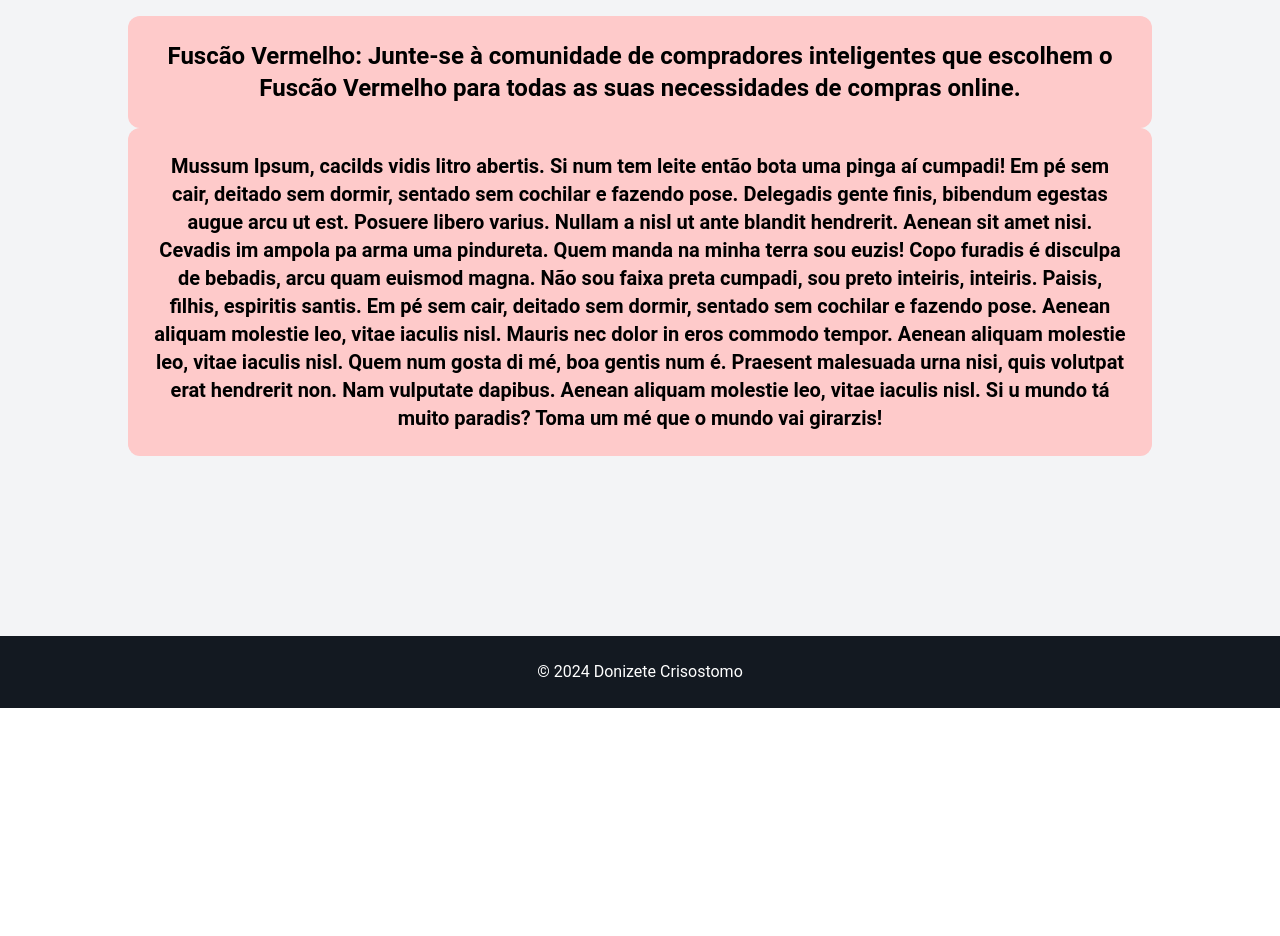
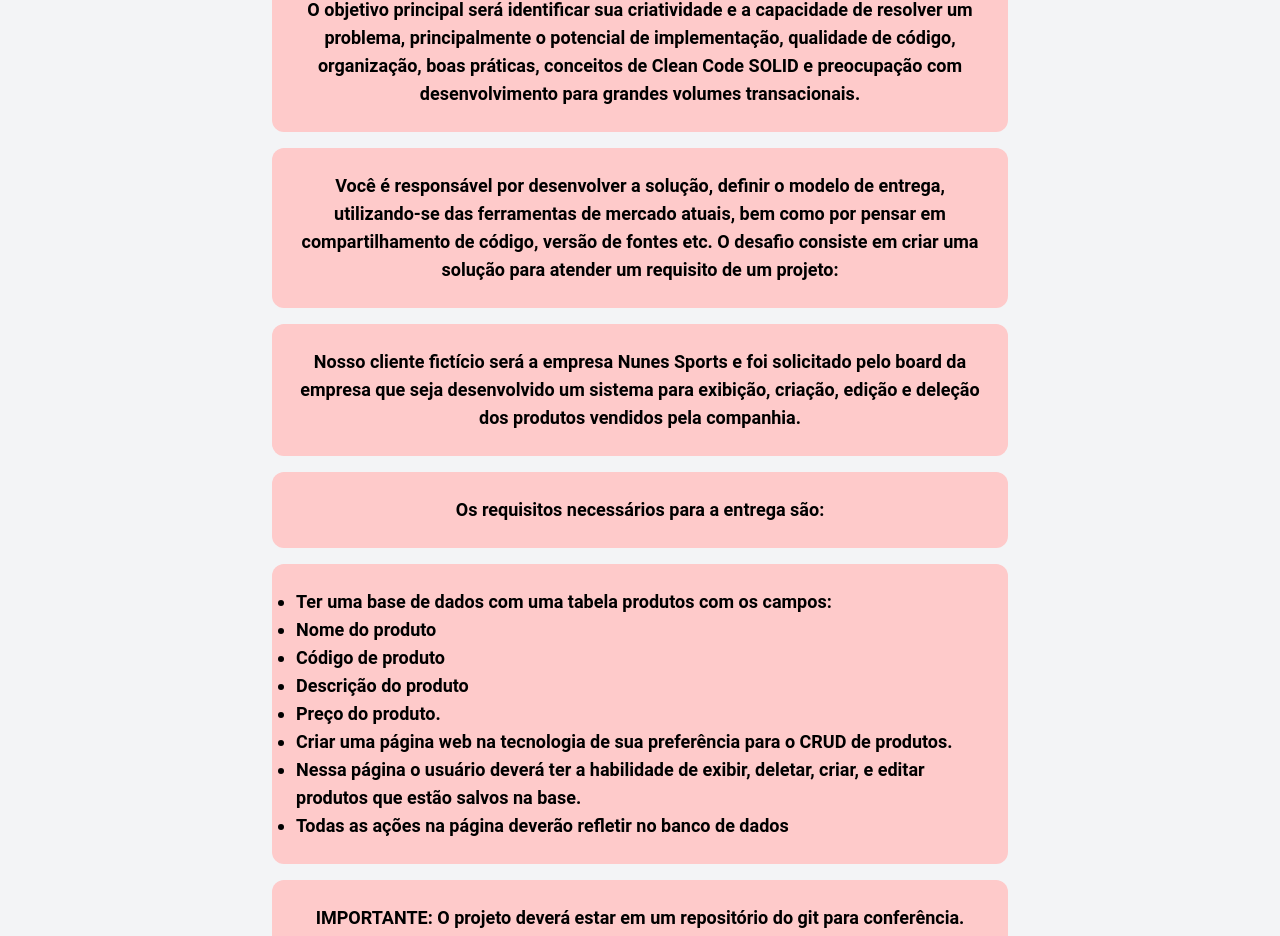
Before and after one commit to Doni-zete/react-bestminds-desafio, a React (Create React App) app in the folder frontend-react/: page /sobre in a window 1280 px wide. Shown: the part 316-1252 px from the top of the page. Before the commit the page ends 1024 px from the top, so only its background shows below. Built offline with nearby package versions, Linux system fonts and the light colour scheme.

Commit message:
fix: Correcting the text of the about to the project specification and inserting style

```diff
--- a/frontend-react/src/components/ProdutoListaEsportivo/index.jsx
+++ b/frontend-react/src/components/ProdutoListaEsportivo/index.jsx
@@ -9,6 +9,7 @@
  useEffect(() => {
   getAllProducts()
 
+ // eslint-disable-next-line react-hooks/exhaustive-deps
  }, [categoriaTab])
  const getAllProducts = async () => {
   try {
--- a/frontend-react/src/index.css
+++ b/frontend-react/src/index.css
@@ -38,3 +38,16 @@
  background-position: top;
  background-size: cover;
 }
+
+
+
+.shared-style p{
+
+  @apply text-center text-lg rounded-xl bg-red-200 font-bold p-6;
+  margin: 1rem;
+}
+
+.shared-style ul {
+  @apply list-disc text-lg rounded-xl bg-red-200 font-bold p-6;
+  margin: 1rem;
+}
--- a/frontend-react/src/pages/Sobre/index.jsx
+++ b/frontend-react/src/pages/Sobre/index.jsx
@@ -1,31 +1,66 @@
 import React from 'react'
 import Footer from '../../components/Footer'
+
 const Sobre = () => {
  return (
   <>
    <section className="min-h-screen w-full banner bg-gray-100 flex justify-center items-center">
-    <div className="w-full max-w-5xl">
-     <h2 className="text-center text-2xl rounded-xl bg-red-200 font-bold p-6">
-      Fuscão Vermelho: Junte-se à comunidade de compradores inteligentes que
-      escolhem o Fuscão Vermelho para todas as suas necessidades de compras
-      online.
-     </h2>
-     <p className="text-center text-xl rounded-xl bg-red-200 font-bold p-6">
-      Mussum Ipsum, cacilds vidis litro abertis. Si num tem leite então bota uma
-      pinga aí cumpadi! Em pé sem cair, deitado sem dormir, sentado sem cochilar
-      e fazendo pose. Delegadis gente finis, bibendum egestas augue arcu ut est.
-      Posuere libero varius. Nullam a nisl ut ante blandit hendrerit. Aenean sit
-      amet nisi. Cevadis im ampola pa arma uma pindureta. Quem manda na minha
-      terra sou euzis! Copo furadis é disculpa de bebadis, arcu quam euismod
-      magna. Não sou faixa preta cumpadi, sou preto inteiris, inteiris. Paisis,
-      filhis, espiritis santis. Em pé sem cair, deitado sem dormir, sentado sem
-      cochilar e fazendo pose. Aenean aliquam molestie leo, vitae iaculis nisl.
-      Mauris nec dolor in eros commodo tempor. Aenean aliquam molestie leo,
-      vitae iaculis nisl. Quem num gosta di mé, boa gentis num é. Praesent
-      malesuada urna nisi, quis volutpat erat hendrerit non. Nam vulputate
-      dapibus. Aenean aliquam molestie leo, vitae iaculis nisl. Si u mundo tá
-      muito paradis? Toma um mé que o mundo vai girarzis!
-     </p>
+    <div className="w-full max-w-3xl">
+     <div className="shared-style">
+      <p>
+       Neste desafio a pessoa candidata terá total liberdade de usar as
+       ferramentas e linguagens que está mais familiarizado.
+      </p>
+      <p>
+       O objetivo principal será identificar sua criatividade e a capacidade de
+       resolver um problema, principalmente o potencial de implementação,
+       qualidade de código, organização, boas práticas, conceitos de Clean Code
+       SOLID e preocupação com desenvolvimento para grandes volumes
+       transacionais.
+      </p>
+      <div>
+
+       <p>
+        Você é responsável por desenvolver a solução, definir o modelo de
+        entrega, utilizando-se das ferramentas de mercado atuais, bem como por
+        pensar em compartilhamento de código, versão de fontes etc. O desafio
+        consiste em criar uma solução para atender um requisito de um projeto:
+       </p>
+      </div>
+      <p>
+       Nosso cliente fictício será a empresa Nunes Sports e foi solicitado pelo
+       board da empresa que seja desenvolvido um sistema para exibição, criação,
+       edição e deleção dos produtos vendidos pela companhia.
+      </p>
+      <p>Os requisitos necessários para a entrega são:</p>
+
+      <div>
+       <ul className="list-disc">
+
+        <li>Ter uma base de dados com uma tabela produtos com os campos:</li>
+        <li>Nome do produto</li>
+        <li>Código de produto</li>
+        <li>Descrição do produto</li>
+        <li>Preço do produto.</li>
+        <li>
+         Criar uma página web na tecnologia de sua preferência para o CRUD de
+         produtos.
+        </li>
+        <li>
+         Nessa página o usuário deverá ter a habilidade de exibir, deletar,
+         criar, e editar produtos que estão salvos na base.
+        </li>
+        <li>Todas as ações na página deverão refletir no banco de dados</li>
+       </ul>
+      </div>
+      <p>
+       IMPORTANTE: O projeto deverá estar em um repositório do git para
+       conferência. Compartilhe no link disponível na página da WallJobs, o seu
+       github, com as informações para acesso. CONSIDERAÇÕES FINAIS: Esperamos
+       que consiga executar até o final, entretanto, mesmo que não consiga
+       concluir totalmente, pedimos que entregue o que conseguir.
+      </p>
+     </div>
     </div>
    </section>
    <Footer />
```
